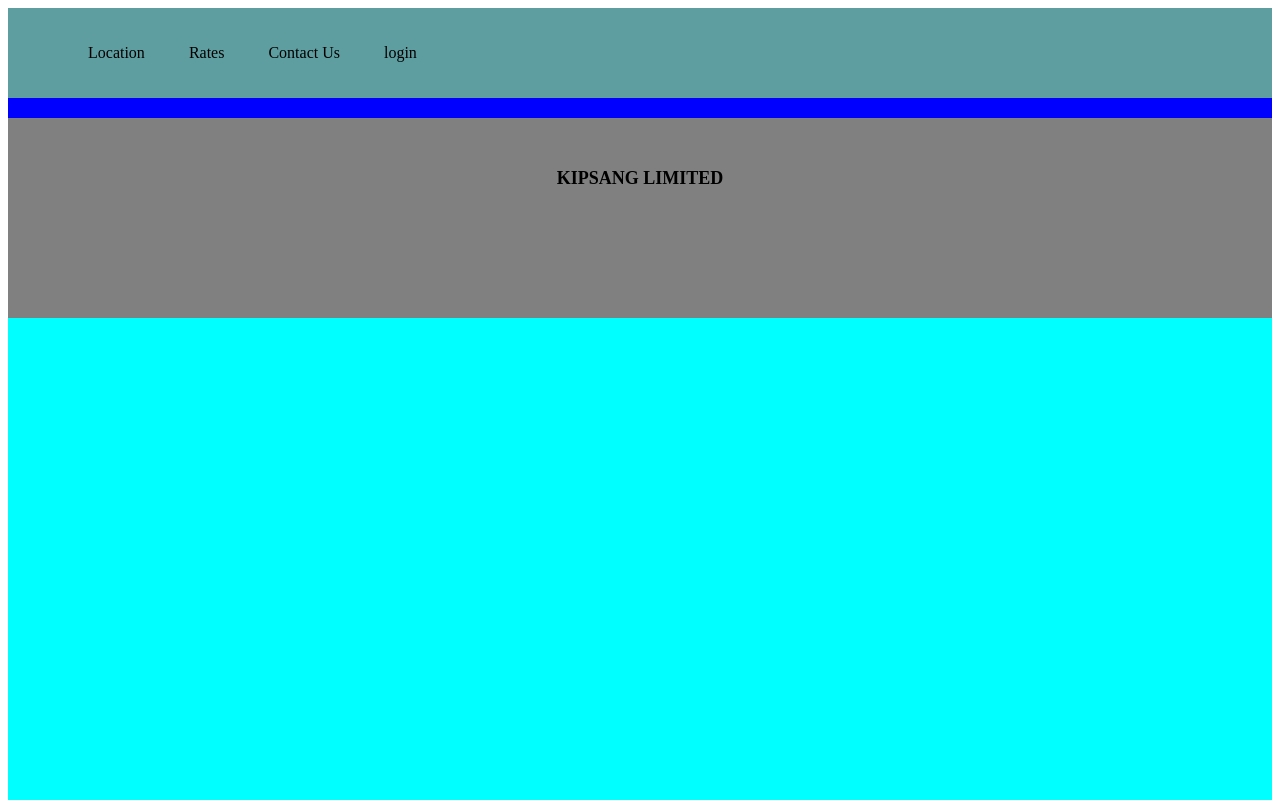
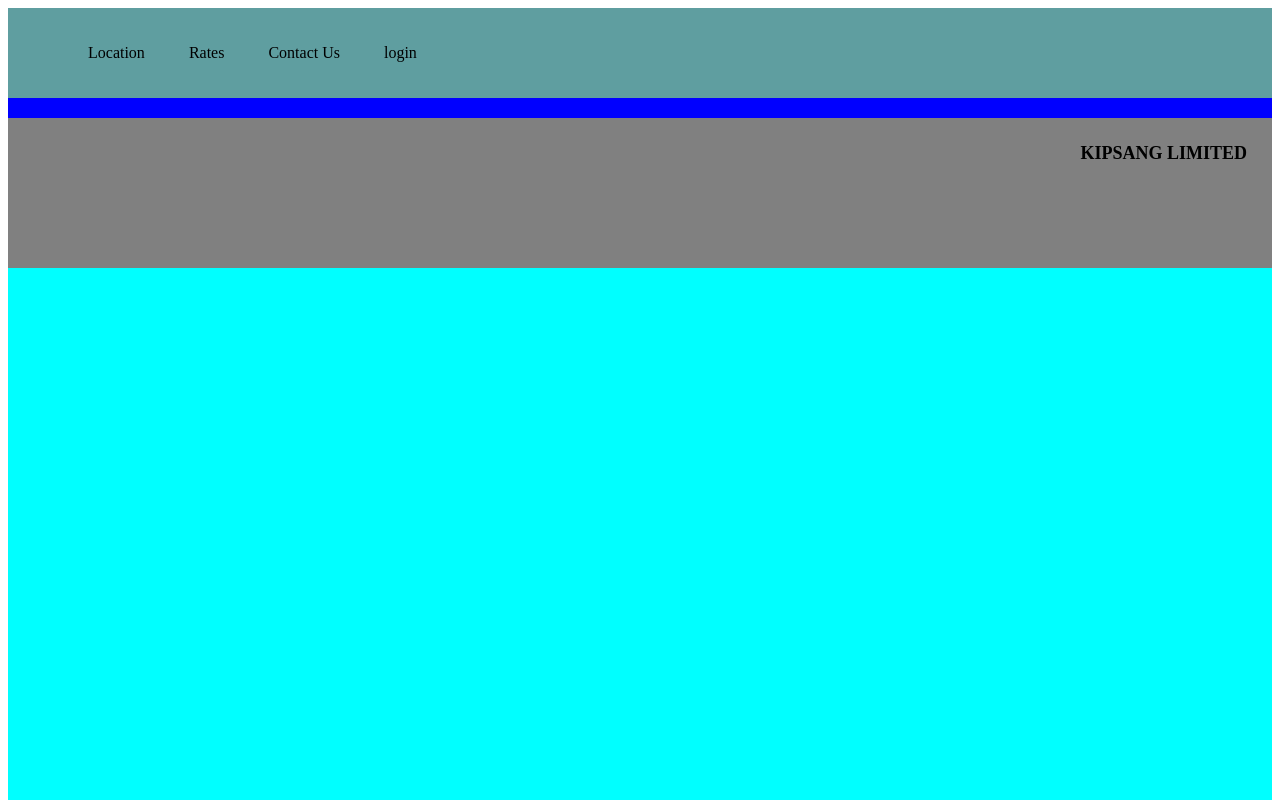
Before and after one commit to kipkirui63/myportfolio, a plain HTML site: page index.html in a window 1280 px wide. Shown: the top 800 px of the page. Drawn offline with Linux system fonts and the light colour scheme.

Commit message:
I moved text right

```diff
--- a/style.css
+++ b/style.css
@@ -11,8 +11,8 @@ background-color: grey;
 height: 100px;
 font-size: large;
 font-weight: bolder;
-padding: 50px;
-text-align: center;
+padding: 25px;
+text-align: right;
 }
 #back{
 background-color: aqua;
```
